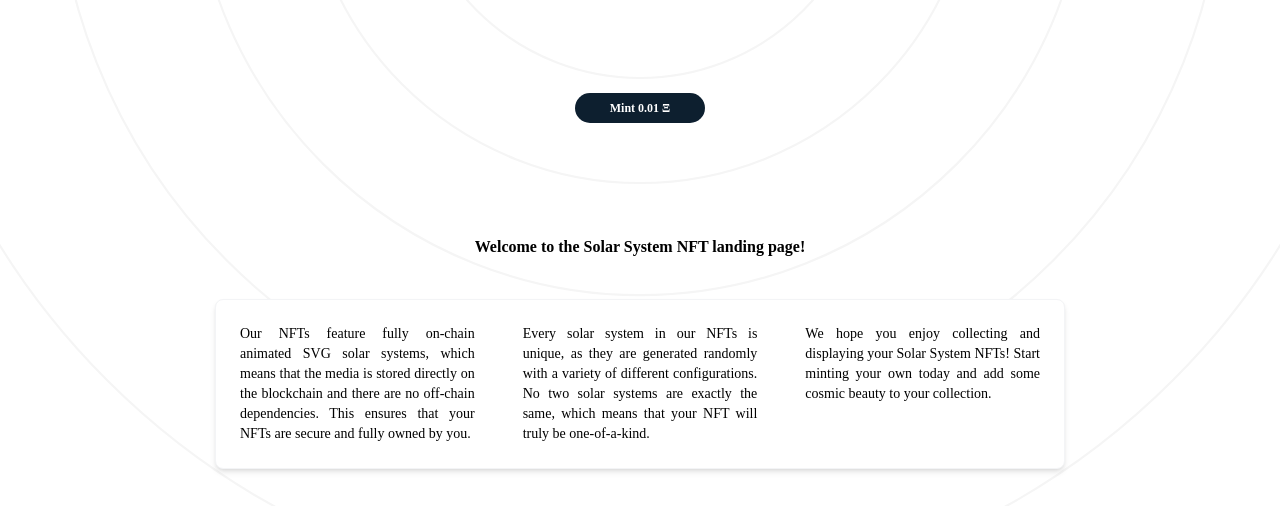
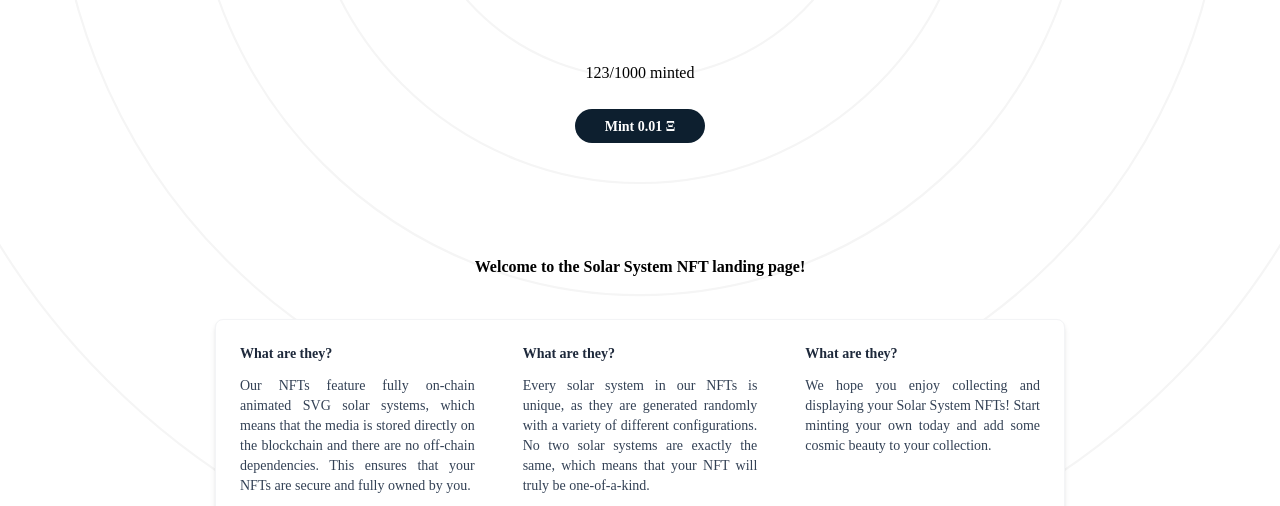
Before and after one commit to lbowles/solar-systems, a React (Create React App) app in the folder client/: page / in a window 1280 px wide. Shown: the part 446-952 px from the top of the page. Built offline with nearby package versions, Linux system fonts and the light colour scheme; what wagmi would draw is missing.

Commit message:
Mint btn

```diff
--- a/client/src/pages/LandingPage.module.css
+++ b/client/src/pages/LandingPage.module.css
@@ -1,10 +1,18 @@
 .claimBtn{
   background-color: #0D1F2F;
   width: 130px;
-  height: 30px;
+  height: 34px;
   text-align: center;
-  font-size: 12px;
+  font-size: 14px;
   font-weight: bold;
   color:white;
-  border-radius: 15px;
+  border-radius: 18px;
 }
+.claimBtn:hover{
+  background-color: #15324a;
+  transition-duration: 0.2s;
+  transition: 0.2s ease-in-out;
+}
+.claimBtn:disabled{
+  background-color: #505050;
+}
--- a/client/src/pages/LandingPage.tsx
+++ b/client/src/pages/LandingPage.tsx
@@ -24,7 +24,10 @@ export function LandingPage() {
         <h3 className="text-base font-bold">Solar Systems</h3>
         <ConnectButton />
       </div>
-      <div className="flex justify-center alignw-screen mt-36 z-1 pl-10 pr-10 z-10 relative">
+      <div className="flex justify-center alignw-screen mt-28 z-1 pl-10 pr-10 z-10 relative">
+        <p className="text-size-xs">123/1000 minted</p>
+      </div>
+      <div className="flex justify-center alignw-screen mt-6 z-1 pl-10 pr-10 z-10 relative">
         <button className={style.claimBtn}>Mint 0.01 Ξ</button>
       </div>
       <div className="flex justify-center alignw-screen mt-28 z-1 pl-10 pr-10 z-10 relative">
@@ -32,8 +35,12 @@ export function LandingPage() {
       </div>
       <div className="flex justify-center alignw-screen mt-10 z-1 pl-10 pr-10 relative">
         <div className=" block p-6 bg-white border border-gray-100 rounded-lg shadow-md ">
-          <div className="grid  md:gap-12 gap-4 text-sm text-justify md:grid-cols-3 " style={{ maxWidth: "800px" }}>
+          <div
+            className="grid  md:gap-12 gap-4 text-sm text-justify md:grid-cols-3 text-slate-700"
+            style={{ maxWidth: "800px" }}
+          >
             <div className="">
+              <p className="font-bold mb-3 text-slate-800">What are they?</p>
               <p>
                 Our NFTs feature fully on-chain animated SVG solar systems, which means that the media is stored
                 directly on the blockchain and there are no off-chain dependencies. This ensures that your NFTs are
@@ -41,6 +48,8 @@ export function LandingPage() {
               </p>
             </div>
             <div className="">
+              <p className="font-bold mb-3 text-slate-800">What are they?</p>
+
               <p>
                 Every solar system in our NFTs is unique, as they are generated randomly with a variety of different
                 configurations. No two solar systems are exactly the same, which means that your NFT will truly be
@@ -48,6 +57,8 @@ export function LandingPage() {
               </p>
             </div>
             <div className="">
+              <p className="font-bold mb-3 text-slate-800">What are they?</p>
+
               <p>
                 We hope you enjoy collecting and displaying your Solar System NFTs! Start minting your own today and add
                 some cosmic beauty to your collection.
```
